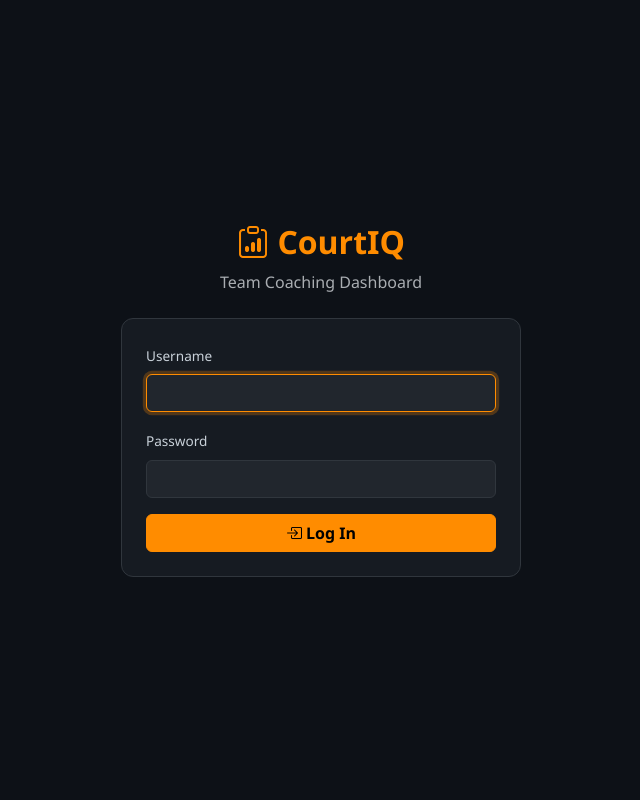
After one commit to vermesaj-cmd/courtiq, a Flask app: page /login in a window 1280 px wide. The commit adds this page. Shown: the whole page, without its empty margins (319-959 px from the left). Run offline with Flask 3, Linux system fonts and the light colour scheme; data that the repository does not hold is empty; some libraries are stand-ins or nearby versions.

Commit message:
Add login authentication — all pages require sign-in
Username/password login using Flask-Login. Default account:
coach / courtiq2025. Password can be changed in Settings.
All routes protected via before_request hook. Logout button
in navbar.

Co-Authored-By: Claude Opus 4.6 <noreply@anthropic.com>

```diff
--- a/app.py
+++ b/app.py
@@ -1,18 +1,43 @@
 import csv
 import io
 import json
+import os
 from flask import Flask, render_template, request, redirect, url_for, jsonify, flash, Response
+from flask_login import LoginManager, UserMixin, login_user, logout_user, login_required, current_user
 
 from database import (
     get_db, init_db, get_team_config, update_team_config,
-    get_player_full, get_eval_averages, calculate_season_averages, seed_players, ZONE_NAMES,
+    get_player_full, get_eval_averages, calculate_season_averages,
+    seed_players, seed_default_user, verify_user, get_user_by_id, create_user,
+    ZONE_NAMES,
 )
 
 app = Flask(__name__)
-app.secret_key = "courtiq-dev-key"
+app.secret_key = os.environ.get("SECRET_KEY", "courtiq-dev-key")
+
+login_manager = LoginManager()
+login_manager.init_app(app)
+login_manager.login_view = "login"
+login_manager.login_message = "Please log in to access CourtIQ."
+login_manager.login_message_category = "warning"
 
 init_db()
 seed_players()
+seed_default_user()
+
+
+class User(UserMixin):
+    def __init__(self, user_dict):
+        self.id = user_dict["id"]
+        self.username = user_dict["username"]
+
+
+@login_manager.user_loader
+def load_user(user_id):
+    data = get_user_by_id(int(user_id))
+    if data:
+        return User(data)
+    return None
 
 POSITIONS = ["PG", "SG", "SF", "PF", "C"]
 STATUSES = ["active", "injured", "inactive"]
@@ -37,8 +62,69 @@ def inject_globals():
     }
 
 
+# ── Auth ──────────────────────────────────────────────────────────
+@app.before_request
+def require_login():
+    allowed = ("login", "static")
+    if request.endpoint and request.endpoint not in allowed and not current_user.is_authenticated:
+        return redirect(url_for("login", next=request.url))
+
+
+@app.route("/login", methods=["GET", "POST"])
+def login():
+    if current_user.is_authenticated:
+        return redirect(url_for("index"))
+    if request.method == "POST":
+        username = request.form.get("username", "").strip()
+        password = request.form.get("password", "")
+        user_data = verify_user(username, password)
+        if user_data:
+            login_user(User(user_data), remember=True)
+            next_page = request.args.get("next")
+            return redirect(next_page or url_for("index"))
+        flash("Invalid username or password.", "danger")
+    return render_template("login.html")
+
+
+@app.route("/logout")
+@login_required
+def logout():
+    logout_user()
+    flash("Logged out.", "info")
+    return redirect(url_for("login"))
+
+
+@app.route("/change-password", methods=["GET", "POST"])
+@login_required
+def change_password():
+    if request.method == "POST":
+        current_pw = request.form.get("current_password", "")
+        new_pw = request.form.get("new_password", "")
+        confirm_pw = request.form.get("confirm_password", "")
+
+        user_data = verify_user(current_user.username, current_pw)
+        if not user_data:
+            flash("Current password is incorrect.", "danger")
+        elif len(new_pw) < 4:
+            flash("New password must be at least 4 characters.", "danger")
+        elif new_pw != confirm_pw:
+            flash("New passwords don't match.", "danger")
+        else:
+            from database import _hash_pw
+            conn = get_db()
+            conn.execute("UPDATE users SET password_hash = ? WHERE id = ?",
+                         (_hash_pw(new_pw), current_user.id))
+            conn.commit()
+            conn.close()
+            flash("Password changed successfully.", "success")
+            return redirect(url_for("team_settings"))
+
+    return render_template("change_password.html")
+
+
 # ── Dashboard ─────────────────────────────────────────────────────
 @app.route("/")
+@login_required
 def index():
     conn = get_db()
     config = get_team_config()
--- a/database.py
+++ b/database.py
@@ -1,6 +1,10 @@
 import os
 import re
 import sqlite3
+from werkzeug.security import generate_password_hash, check_password_hash
+
+def _hash_pw(password):
+    return generate_password_hash(password, method="pbkdf2:sha256")
 
 DB_PATH = os.path.join(os.path.dirname(__file__), "courtiq.db")
 DATABASE_URL = os.environ.get("DATABASE_URL")
@@ -119,6 +123,13 @@ SQLITE_SCHEMA = [
         updated_at TIMESTAMP DEFAULT CURRENT_TIMESTAMP
     )""",
     "INSERT OR IGNORE INTO team_config (id) VALUES (1)",
+
+    """CREATE TABLE IF NOT EXISTS users (
+        id INTEGER PRIMARY KEY AUTOINCREMENT,
+        username TEXT NOT NULL UNIQUE,
+        password_hash TEXT NOT NULL,
+        created_at TIMESTAMP DEFAULT CURRENT_TIMESTAMP
+    )""",
 
     """CREATE TABLE IF NOT EXISTS players (
         id INTEGER PRIMARY KEY AUTOINCREMENT,
@@ -276,6 +287,13 @@ PG_SCHEMA = [
         updated_at TIMESTAMP DEFAULT CURRENT_TIMESTAMP
     )""",
     "INSERT INTO team_config (id) VALUES (1) ON CONFLICT DO NOTHING",
+
+    """CREATE TABLE IF NOT EXISTS users (
+        id SERIAL PRIMARY KEY,
+        username TEXT NOT NULL UNIQUE,
+        password_hash TEXT NOT NULL,
+        created_at TIMESTAMP DEFAULT CURRENT_TIMESTAMP
+    )""",
 
     """CREATE TABLE IF NOT EXISTS players (
         id SERIAL PRIMARY KEY,
@@ -625,6 +643,49 @@ def get_player_full(player_id):
     }
 
 
+def create_user(username, password):
+    conn = get_db()
+    pw_hash = _hash_pw(password)
+    try:
+        conn.execute(
+            "INSERT INTO users (username, password_hash) VALUES (?, ?)",
+            (username, pw_hash),
+        )
+        conn.commit()
+    except Exception:
+        conn.rollback()
+    conn.close()
+
+
+def verify_user(username, password):
+    conn = get_db()
+    row = conn.execute("SELECT * FROM users WHERE username = ?", (username,)).fetchone()
+    conn.close()
+    if row and check_password_hash(row["password_hash"], password):
+        return dict(row)
+    return None
+
+
+def get_user_by_id(user_id):
+    conn = get_db()
+    row = conn.execute("SELECT * FROM users WHERE id = ?", (user_id,)).fetchone()
+    conn.close()
+    return dict(row) if row else None
+
+
+def seed_default_user():
+    """Create default admin account if no users exist."""
+    conn = get_db()
+    count = conn.execute("SELECT COUNT(*) FROM users").fetchone()
+    if isinstance(count, dict):
+        cnt = list(count.values())[0]
+    else:
+        cnt = count[0]
+    conn.close()
+    if cnt == 0:
+        create_user("coach", "courtiq2025")
+
+
 def seed_players():
     conn = get_db()
     count = conn.execute("SELECT COUNT(*) FROM players").fetchone()
--- a/requirements.txt
+++ b/requirements.txt
@@ -1,3 +1,4 @@
 flask==3.1.0
+flask-login==0.6.3
 gunicorn==23.0.0
 psycopg2-binary==2.9.10
--- a/templates/base.html
+++ b/templates/base.html
@@ -50,6 +50,7 @@
                         <input class="form-control me-2" type="search" name="q" placeholder="Search players..." aria-label="Search">
                         <button class="btn btn-outline-warning" type="submit"><i class="bi bi-search"></i></button>
                     </form>
+                    <a href="/logout" class="btn btn-sm btn-outline-danger ms-1" title="Log out"><i class="bi bi-box-arrow-right"></i></a>
                 </div>
             </div>
         </div>
--- /dev/null
+++ b/templates/login.html
@@ -0,0 +1,51 @@
+<!DOCTYPE html>
+<html lang="en" data-bs-theme="dark">
+<head>
+    <meta charset="UTF-8">
+    <meta name="viewport" content="width=device-width, initial-scale=1.0">
+    <title>Login — CourtIQ</title>
+    <link href="https://cdn.jsdelivr.net/npm/bootstrap@5.3.3/dist/css/bootstrap.min.css" rel="stylesheet">
+    <link href="https://cdn.jsdelivr.net/npm/bootstrap-icons@1.11.3/font/bootstrap-icons.min.css" rel="stylesheet">
+    <link rel="stylesheet" href="/static/style.css">
+    <style>
+        body { display: flex; align-items: center; justify-content: center; min-height: 100vh; }
+        .login-card { max-width: 400px; width: 100%; }
+    </style>
+</head>
+<body>
+    <div class="login-card">
+        <div class="text-center mb-4">
+            <h2 class="fw-bold" style="color: var(--hs-orange);"><i class="bi bi-clipboard-data"></i> CourtIQ</h2>
+            <p class="text-muted">Team Coaching Dashboard</p>
+        </div>
+
+        {% with messages = get_flashed_messages(with_categories=true) %}
+        {% if messages %}
+        {% for category, message in messages %}
+        <div class="alert alert-{{ category }} alert-dismissible fade show" role="alert">
+            {{ message }}
+            <button type="button" class="btn-close" data-bs-dismiss="alert"></button>
+        </div>
+        {% endfor %}
+        {% endif %}
+        {% endwith %}
+
+        <div class="card">
+            <div class="card-body p-4">
+                <form method="post">
+                    <div class="mb-3">
+                        <label class="form-label">Username</label>
+                        <input type="text" class="form-control" name="username" required autofocus>
+                    </div>
+                    <div class="mb-3">
+                        <label class="form-label">Password</label>
+                        <input type="password" class="form-control" name="password" required>
+                    </div>
+                    <button type="submit" class="btn btn-warning w-100"><i class="bi bi-box-arrow-in-right"></i> Log In</button>
+                </form>
+            </div>
+        </div>
+    </div>
+    <script src="https://cdn.jsdelivr.net/npm/bootstrap@5.3.3/dist/js/bootstrap.bundle.min.js"></script>
+</body>
+</html>
```
Also changed, not shown: templates/change_password.html (added, +33 -0 lines), templates/settings.html (+9 -0 lines).
